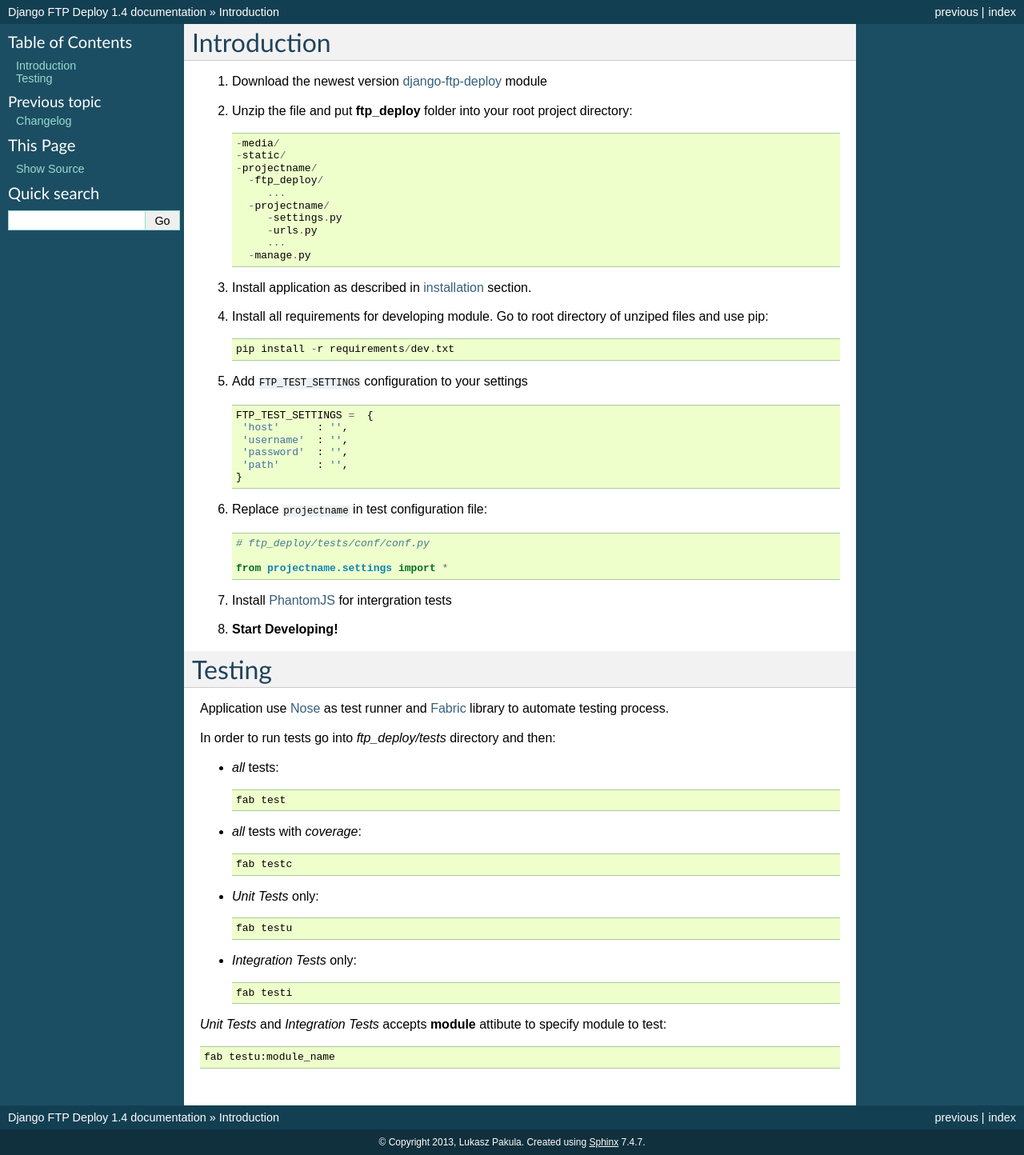
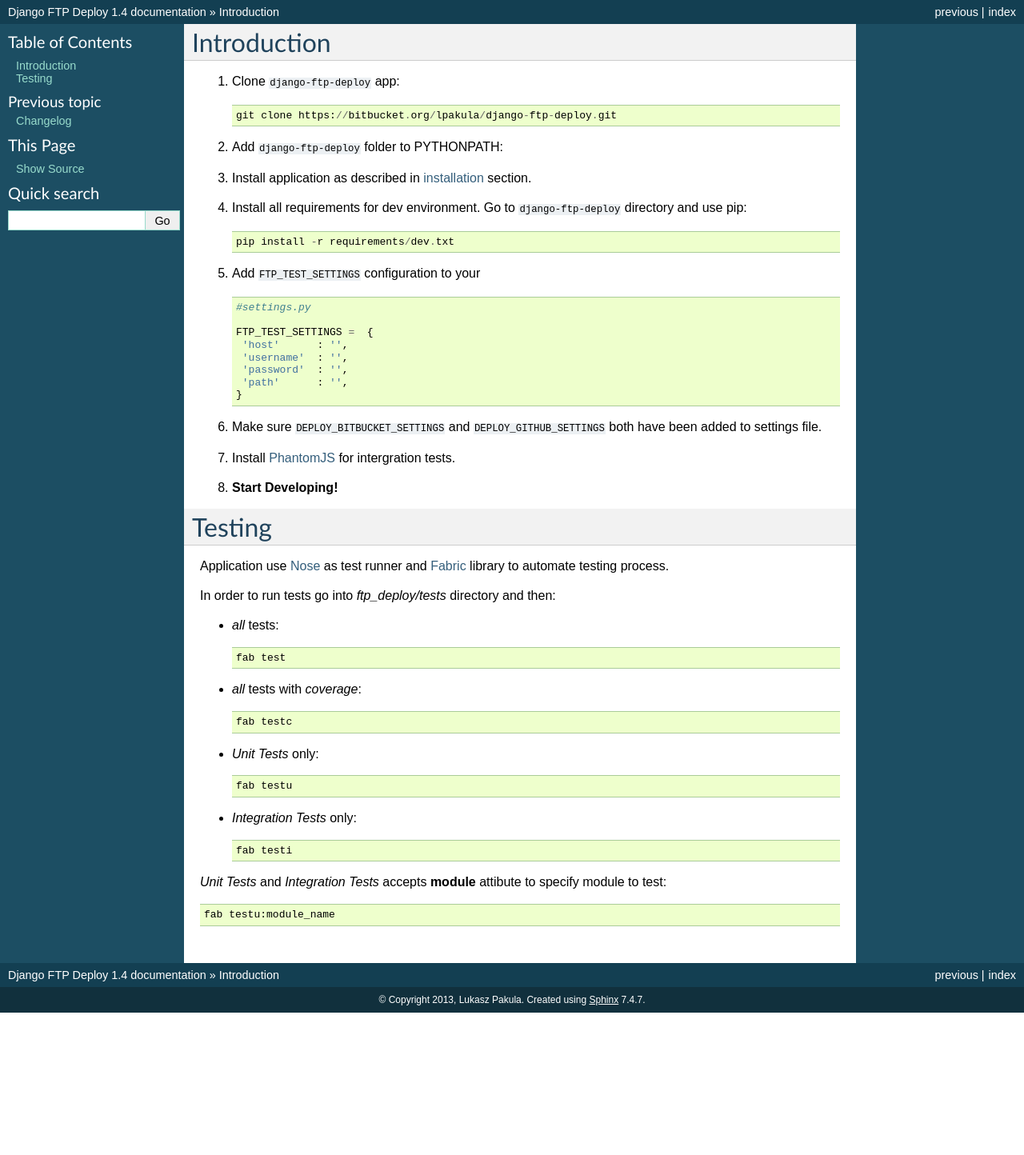
Before and after one commit to eabg/django-ftp-deploy, a Sphinx documentation site: the page built from docs/getinvolved.rst, in a window 1280 px wide. Shown: the whole page at 80% size. Built offline with Sphinx 7.4.7, drawn with Linux system fonts in a browser that asks for light colours; after the commit the page ends 1266 px from its top, so only the background shows below that.

Commit message:
Update docs

```diff
--- a/docs/getinvolved.rst
+++ b/docs/getinvolved.rst
@@ -3,29 +3,23 @@
 Introduction
 ============
 
-1. Download the newest version `django-ftp-deploy <https://pypi.python.org/pypi/django-ftp-deploy>`_ module
-2. Unzip the file and put **ftp_deploy** folder into your root project directory::
+#. Clone ``django-ftp-deploy`` app::
 
-    -media/
-    -static/
-    -projectname/
-      -ftp_deploy/
-         ...
-      -projectname/
-         -settings.py
-         -urls.py
-         ...
-      -manage.py
+    git clone https://bitbucket.org/lpakula/django-ftp-deploy.git
 
+#. Add ``django-ftp-deploy`` folder to PYTHONPATH:
 
-3. Install application as described in :ref:`installation <installation>` section.
-4. Install all requirements for developing module. Go to root directory of unziped files and use pip::
+#. Install application as described in :ref:`installation <installation>` section.
+
+#. Install all requirements for dev environment. Go to ``django-ftp-deploy`` directory and use pip::
 
      pip install -r requirements/dev.txt
 
-5. Add ``FTP_TEST_SETTINGS`` configuration to your settings
+#. Add ``FTP_TEST_SETTINGS`` configuration to your
 
    .. code-block:: python
+
+       #settings.py
 
        FTP_TEST_SETTINGS =  {
         'host'      : '',
@@ -34,16 +28,11 @@ Introduction
         'path'      : '',
        }
 
+#. Make sure ``DEPLOY_BITBUCKET_SETTINGS`` and ``DEPLOY_GITHUB_SETTINGS`` both have been added to settings file.
 
-6. Replace ``projectname`` in test configuration file::
+#. Install `PhantomJS <http://phantomjs.org/>`_ for intergration tests.
 
-    # ftp_deploy/tests/conf/conf.py
-
-    from projectname.settings import *
-
-7. Install `PhantomJS <http://phantomjs.org/>`_ for intergration tests
-8. **Start Developing!**
-
+#. **Start Developing!**
 
 
 Testing
--- a/docs/index.rst
+++ b/docs/index.rst
@@ -53,7 +53,7 @@ User Guide
 Get Involved!
 -------------
 
-Get involved and help make this application better!
+Get involved and help make this app better!
 
 .. toctree::
    :maxdepth: 3
```
Also changed, not shown: docs/installation.rst (+25 -14 lines).
